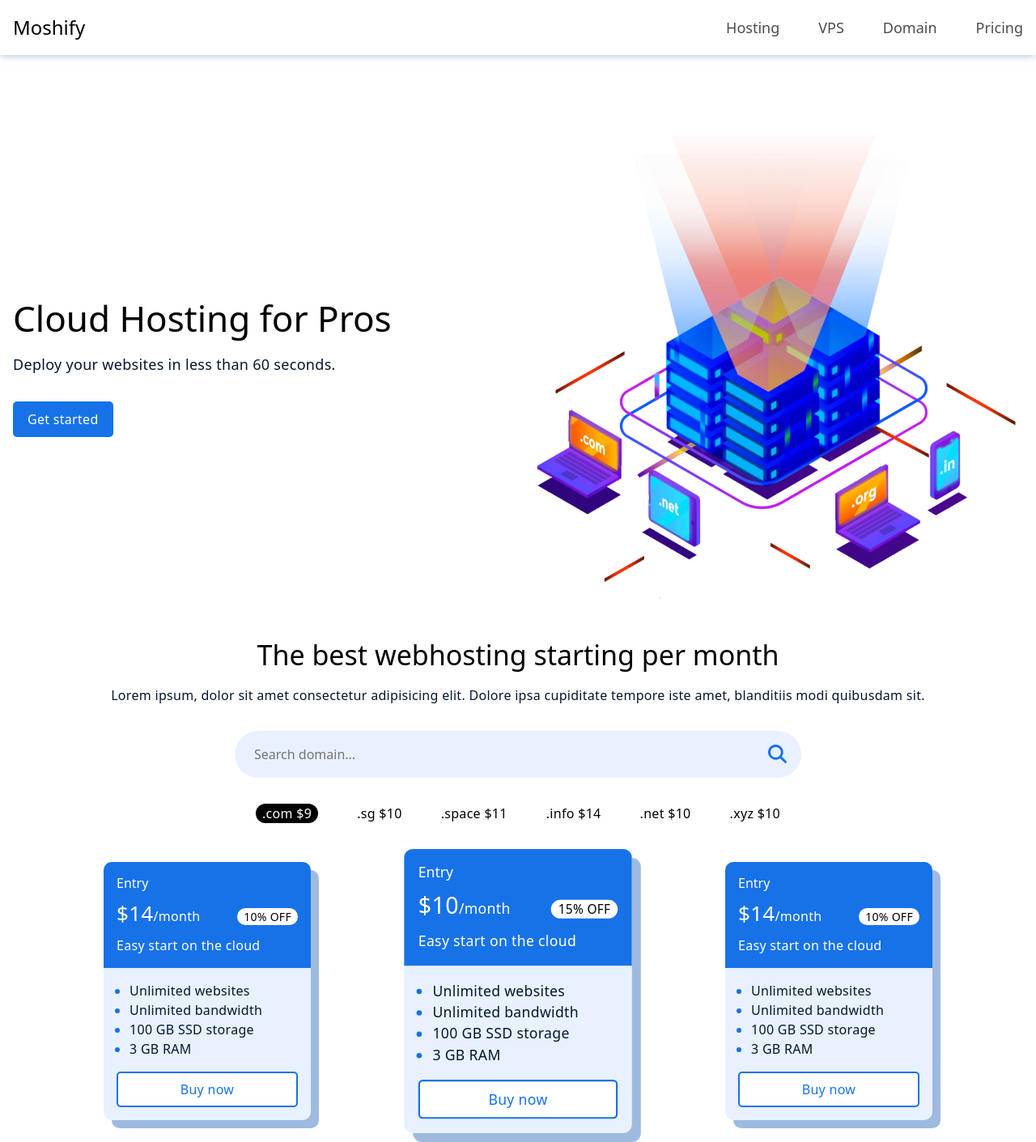
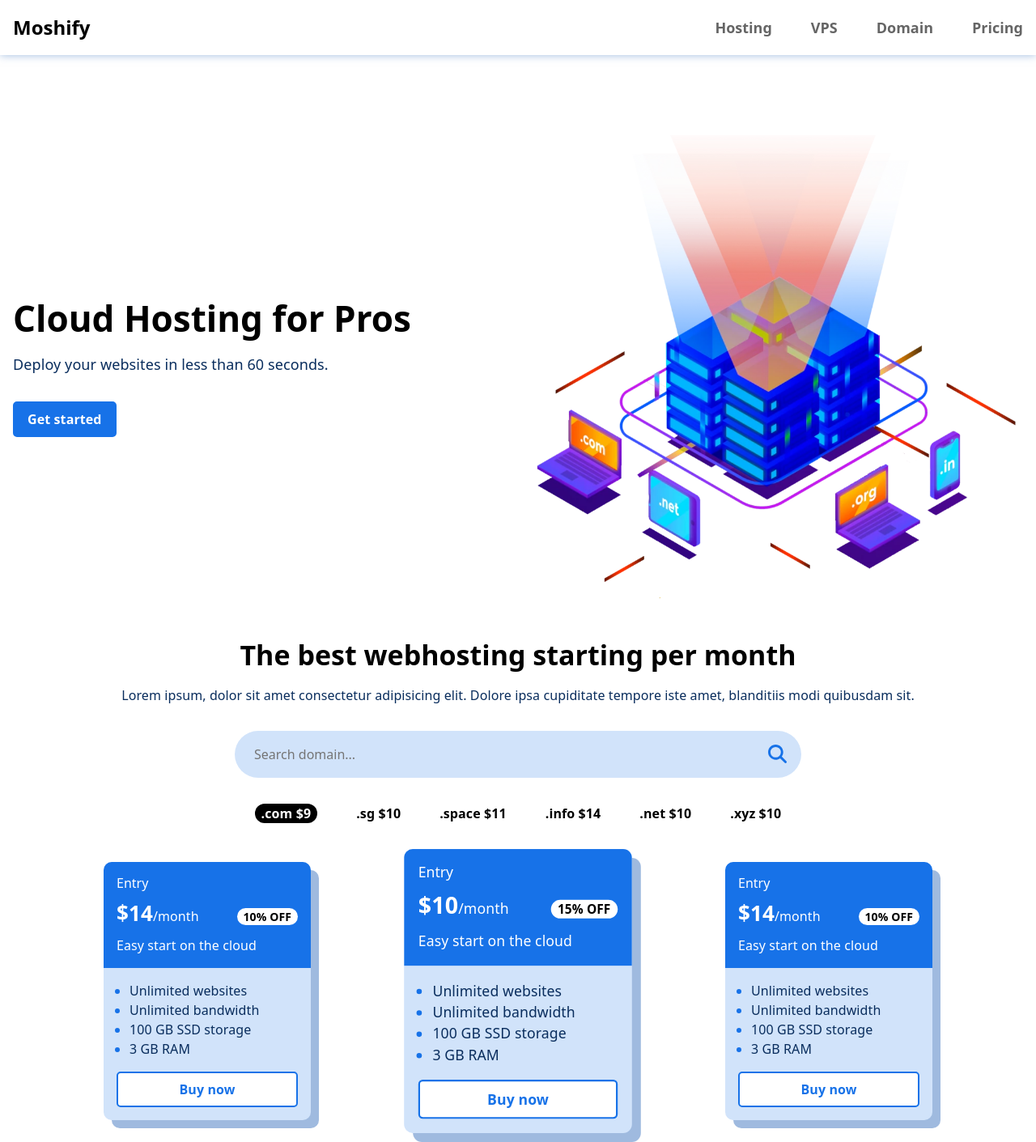
Before and after one commit to ilhaamifham/moshify, a website built with Parcel: page index.html in a window 1280 px wide. Shown: the top 1411 px of the page at 81% size. Built offline with nearby package versions, Linux system fonts and the light colour scheme.

Commit message:
Updated style.css

```diff
--- a/css/style.css
+++ b/css/style.css
@@ -2,10 +2,10 @@
 
 :root {
   --backgroundColor: hsl(214, 82%, 100%);
-  --color: hsl(214, 82%, 10%);
+  --color: hsl(214, 82%, 20%);
   --headingColor: hsl(214, 82%, 0%);
   --accentColor: hsl(214, 82%, 50%);
-  --extraColor: hsl(214, 82%, 95%);
+  --extraColor: hsl(214, 82%, 90%);
   --opacityColor: hsla(214, 50%, 50%, 0.5);
 }
 
@@ -35,7 +35,7 @@ body {
   font-family: system-ui, -apple-system, BlinkMacSystemFont, "Segoe UI", Roboto,
     Oxygen, Ubuntu, Cantarell, "Open Sans", "Helvetica Neue", sans-serif;
   line-height: 1.5;
-  letter-spacing: 0.3px;
+  letter-spacing: 0.1px;
 }
 
 h1,
@@ -45,7 +45,7 @@ h4 {
   margin-bottom: 1rem;
   color: var(--headingColor);
   line-height: 1.25;
-  font-weight: 500;
+  font-weight: 600;
   letter-spacing: normal;
 }
 
@@ -70,7 +70,7 @@ h4 {
 button {
   border: none;
   cursor: pointer;
-  font-weight: 500;
+  font-weight: 600;
 }
 
 a {
@@ -96,7 +96,7 @@ picture {
 .link {
   display: inline-block;
   white-space: nowrap;
-  font-weight: 500;
+  font-weight: 600;
 }
 
 .feature_media_link {
@@ -129,7 +129,7 @@ picture {
 .link_primary:hover,
 .link_primary:focus-visible {
   color: var(--accentColor);
-  background-color: var(--extraColor);
+  background-color: var(--backgroundColor);
 }
 
 .link_secondary {
@@ -178,7 +178,7 @@ picture {
   padding: 0 0.5rem;
   border-radius: 50px;
   white-space: nowrap;
-  font-weight: 500;
+  font-weight: 600;
 }
 
 .domain-badge {
@@ -215,7 +215,7 @@ picture {
 
 .domain_list_item {
   margin: 0 1rem;
-  font-weight: 500;
+  font-weight: 600;
 }
 
 /* Input */
@@ -271,7 +271,7 @@ picture {
 .card_price .badge {
   margin-left: auto;
   font-size: 0.875rem;
-  font-weight: 500;
+  font-weight: 600;
 }
 
 .card_heading {
@@ -291,7 +291,7 @@ picture {
 
 .card_amount {
   font-size: 1.625rem;
-  font-weight: 500;
+  font-weight: 600;
 }
 
 .card:hover {
@@ -335,7 +335,7 @@ picture {
 
 .quote_author {
   text-align: right;
-  font-weight: 500;
+  font-weight: 600;
   letter-spacing: normal;
 }
 
@@ -431,8 +431,8 @@ picture {
   display: block;
   margin: 1rem 0;
   transition: 0.5s;
-  font-weight: 500;
-  opacity: 0.7;
+  font-weight: 600;
+  opacity: 0.6;
   color: var(--headingColor);
   letter-spacing: normal;
 }
@@ -524,7 +524,7 @@ picture {
 .banner_logo {
   font-size: 1.5rem;
   color: var(--headingColor);
-  font-weight: 500;
+  font-weight: 600;
   letter-spacing: normal;
 }
 
@@ -666,7 +666,7 @@ picture {
   text-align: center;
   margin-top: 3rem;
   font-size: 0.875rem;
-  opacity: 0.7;
+  opacity: 0.6;
 }
 
 @media screen and (min-width: 768px) {
```
